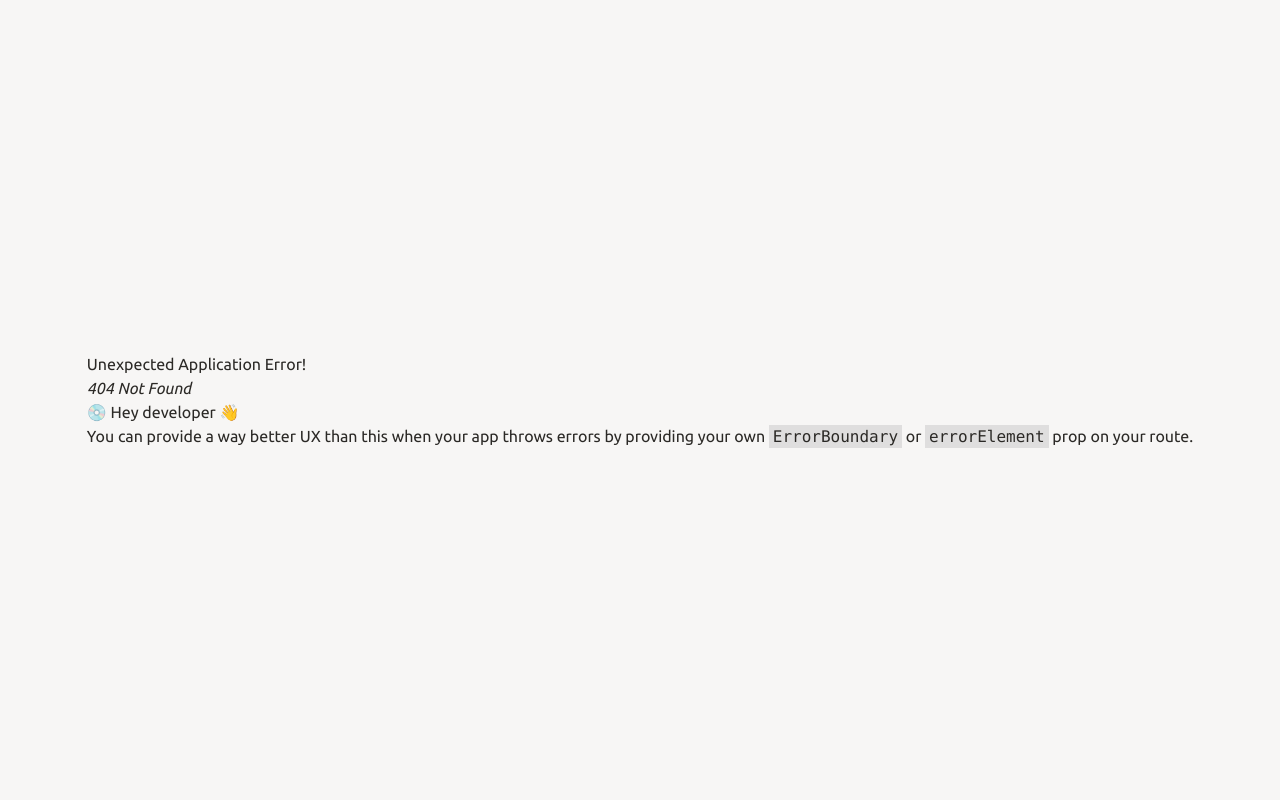
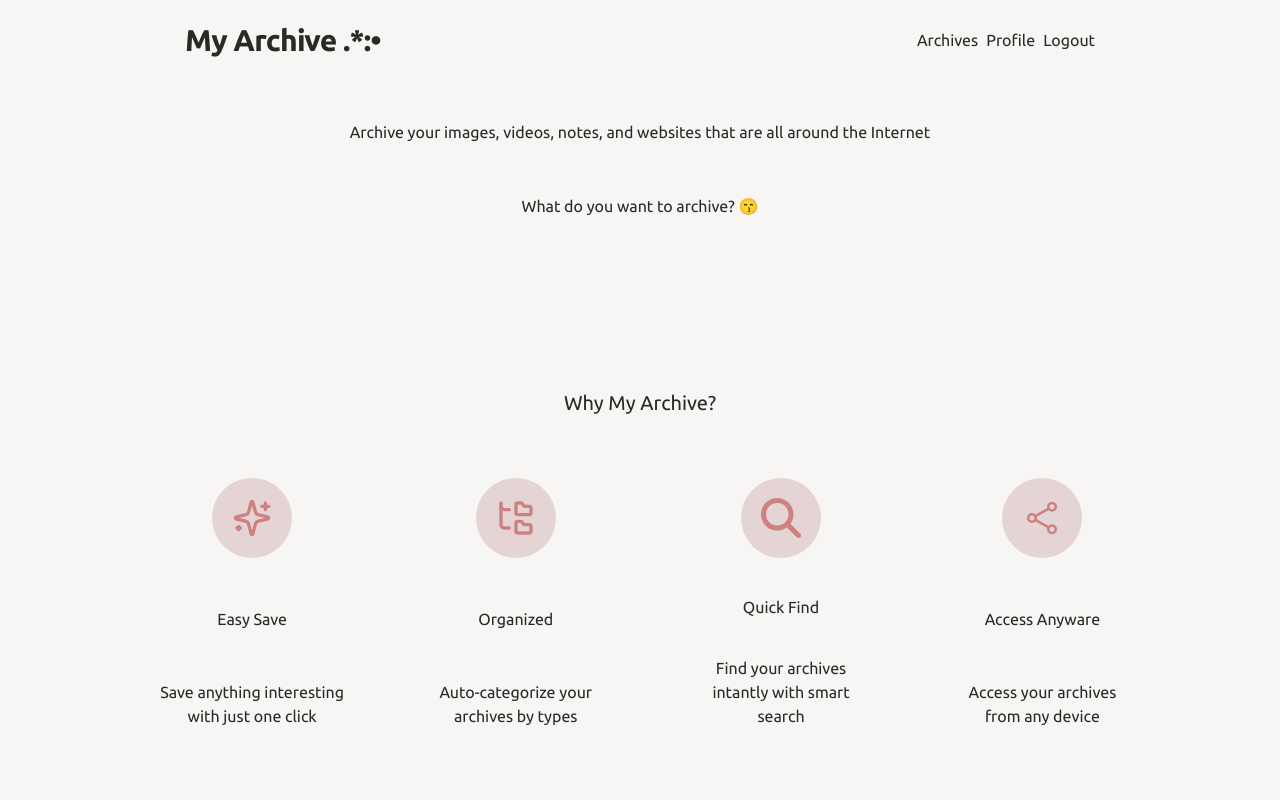
Before and after one commit to Jinnie-kim/MyArchive, a React (Vite) app: page /landing in a window 1280 px wide. Before the commit this address had no page. Shown: the top 800 px of the page. Built offline with nearby package versions, Linux system fonts and the light colour scheme; no server answers.

Commit message:
refactor: Change router to Protected Router

```diff
--- a/src/App.jsx
+++ b/src/App.jsx
@@ -1,40 +1,12 @@
-import { createBrowserRouter, RouterProvider } from 'react-router-dom';
-import Home from './page/Home';
-import LandingPage from './page/LandingPage';
-import Login from './page/Login';
-import MyArchivePage from './page/MyArchivePage';
-import ProfilePage from './page/ProfilePage';
-import Signup from './page/Signup';
-
-const router = createBrowserRouter([
-  {
-    path: '/',
-    element: <LandingPage />,
-  },
-  {
-    path: '/login',
-    element: <Login />,
-  },
-  {
-    path: '/signup',
-    element: <Signup />,
-  },
-  {
-    path: '/home',
-    element: <Home />,
-  },
-  {
-    path: '/myarchive',
-    element: <MyArchivePage />,
-  },
-  {
-    path: '/profile',
-    element: <ProfilePage />,
-  },
-]);
+import { AuthProvider } from './store/AuthProvider';
+import Router from './route/Router';
 
 function App() {
-  return <RouterProvider router={router} />;
+  return (
+    <AuthProvider>
+      <Router />
+    </AuthProvider>
+  );
 }
 
 export default App;
```
